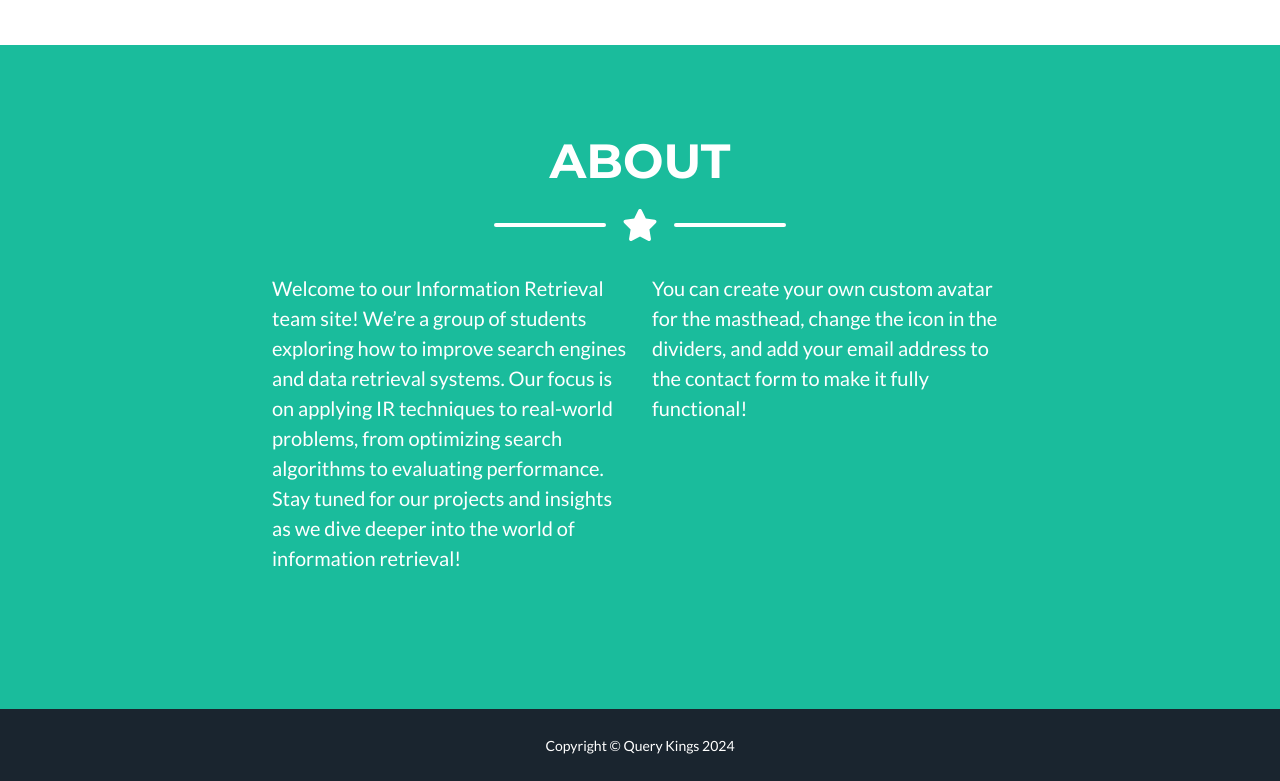
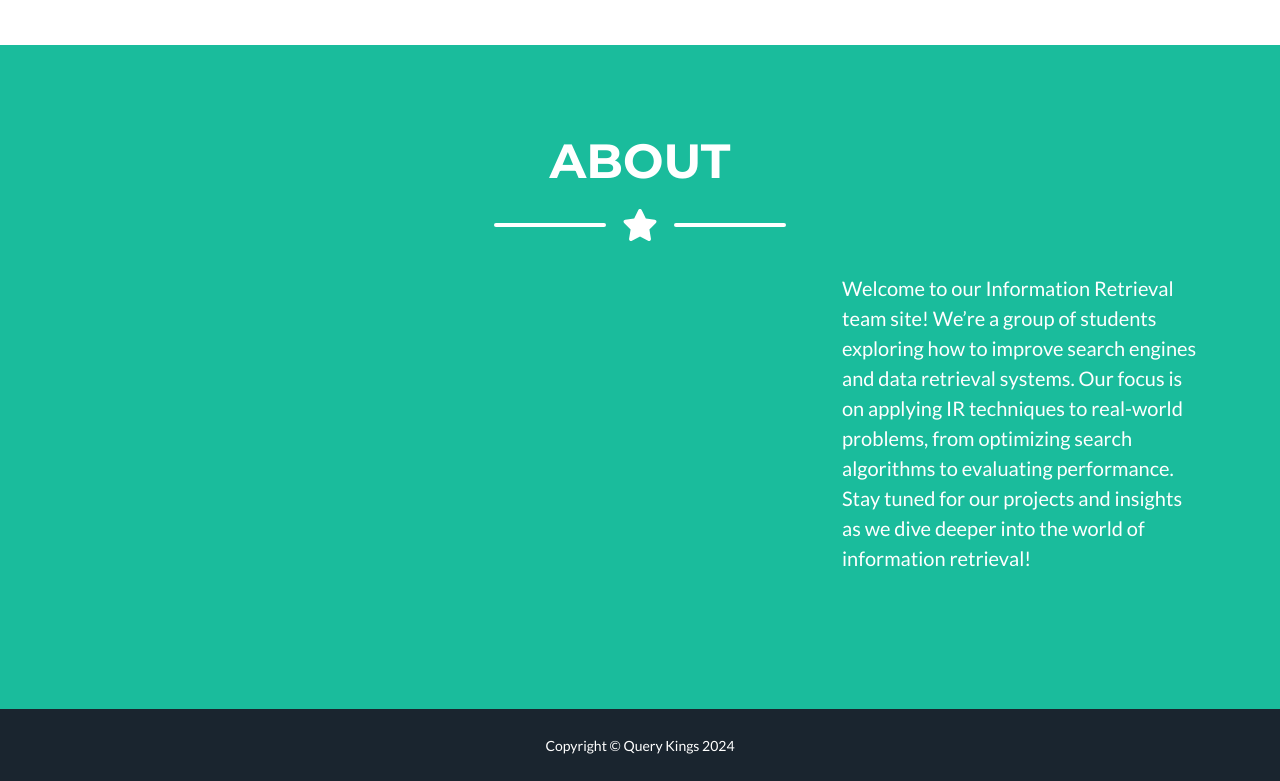
Before and after one commit to guybanbo/IR-Query-Kings, a plain HTML site: page SITE/index.html in a window 1280 px wide. Shown: the part 1259-2040 px from the top of the page. Drawn offline with nearby package versions, Linux system fonts and the light colour scheme.

Commit message:
Update index.html

```diff
--- a/SITE/index.html
+++ b/SITE/index.html
@@ -158,13 +158,6 @@
           <div class="col-lg-4 ms-auto">
             <p class="lead">
               Welcome to our Information Retrieval team site! We’re a group of students exploring how to improve search engines and data retrieval systems. Our focus is on applying IR techniques to real-world problems, from optimizing search algorithms to evaluating performance. Stay tuned for our projects and insights as we dive deeper into the world of information retrieval!
-            </p>
-          </div>
-          <div class="col-lg-4 me-auto">
-            <p class="lead">
-              You can create your own custom avatar for the masthead, change the
-              icon in the dividers, and add your email address to the contact
-              form to make it fully functional!
             </p>
           </div>
         </div>
```
